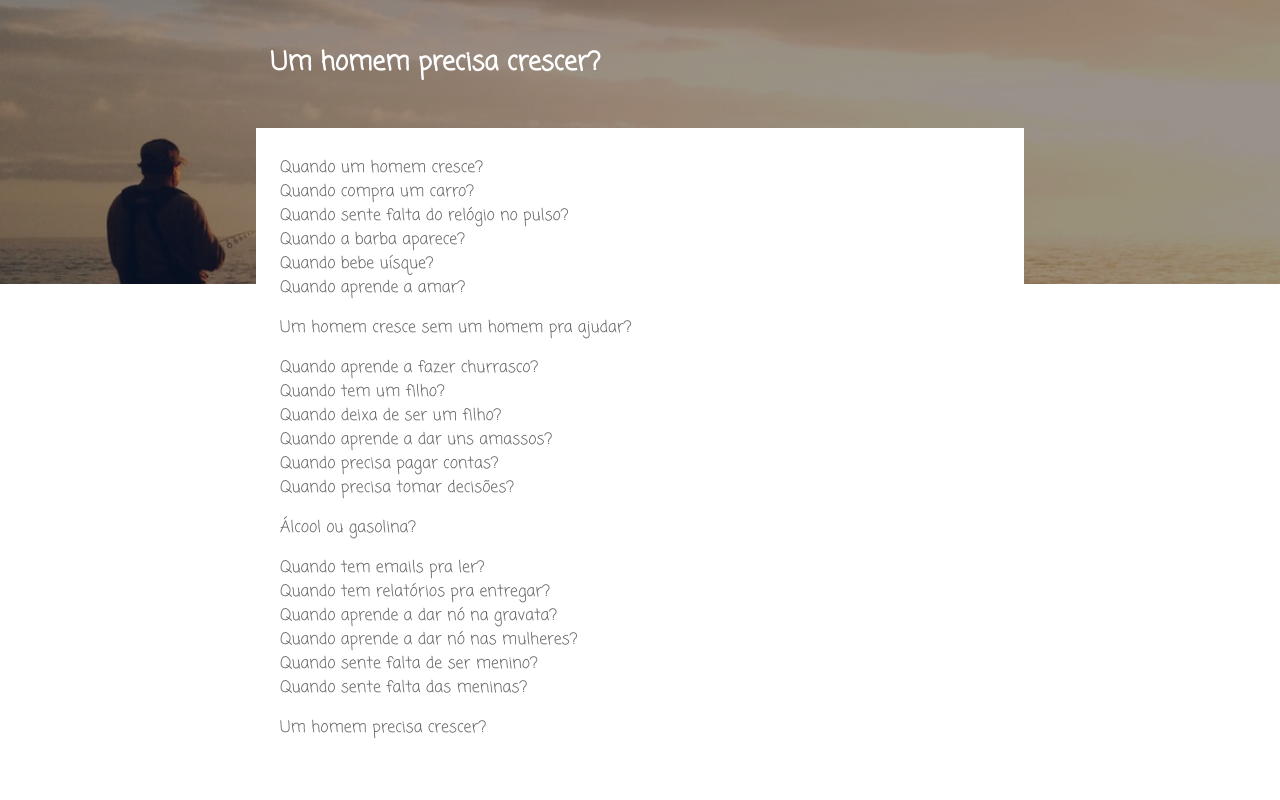
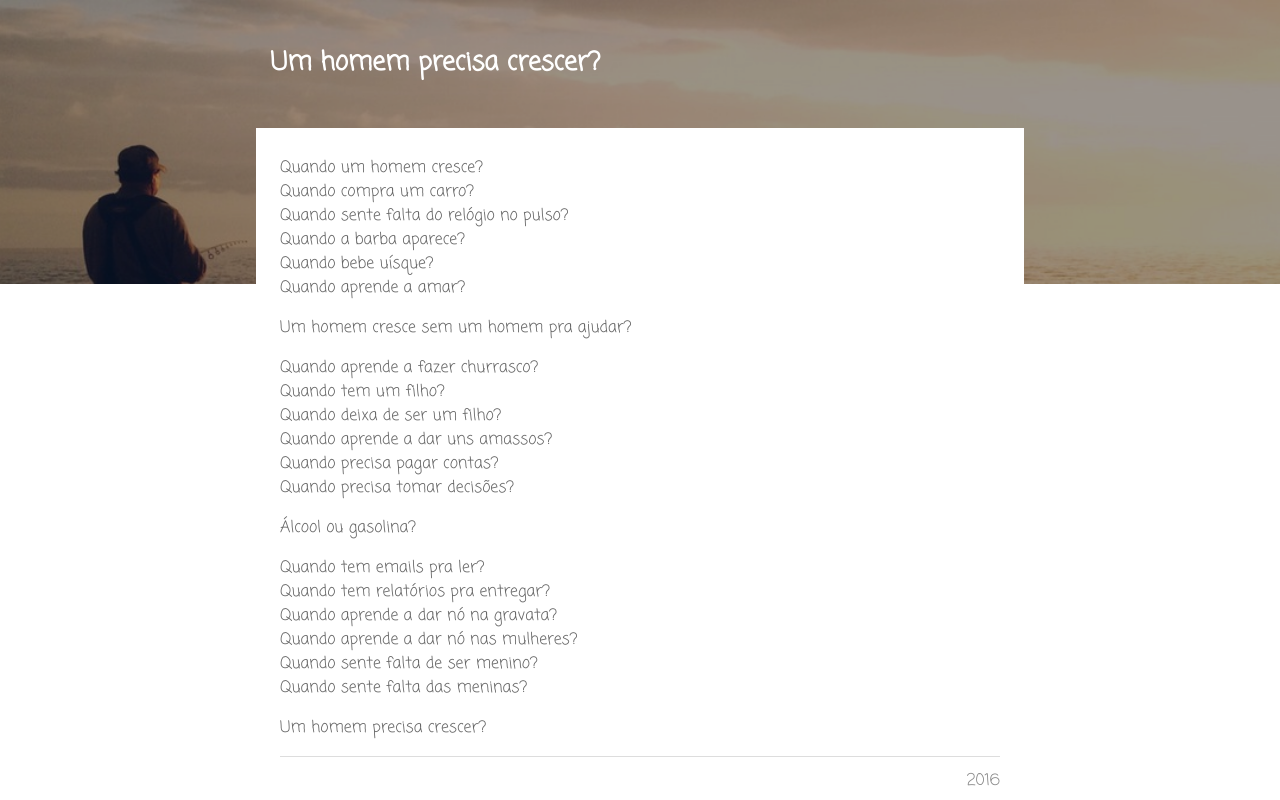
Before and after one commit to igor-ribeiro/notes, a React (Create React App) app: page / in a window 1280 px wide. Shown: the top 800 px of the page. Built offline with nearby package versions, Linux system fonts and the light colour scheme.

Commit message:
add footer

```diff
--- a/src/components/note/Note.css
+++ b/src/components/note/Note.css
@@ -61,6 +61,13 @@
   padding: 12px 24px;
 }
 
+.Note-Content-Footer {
+  text-align: right;
+  border-top: 1px solid #ddd;
+  color: #888;
+  padding: 12px 0 0 0;
+}
+
 @media screen and (min-width: 800px) {
   .Note-Image {
     height: 100%;
@@ -69,7 +76,6 @@
   .Note-Header-Title {
     font-size: 1.6rem;
   }
-
 
   .Note-Content:before,
   .Note-Content:after {
--- a/src/components/note/Note.js
+++ b/src/components/note/Note.js
@@ -64,6 +64,8 @@ class Note extends Component {
           <div className="App-Wrapper">
             <div className="Note-Content-Inner">
               {note.content.map(this.renderNoteParagraph)}
+
+              <footer className="Note-Content-Footer">{note.date}</footer>
             </div>
           </div>
         </main>
```
